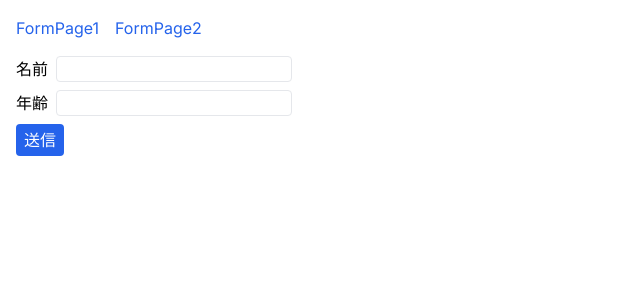
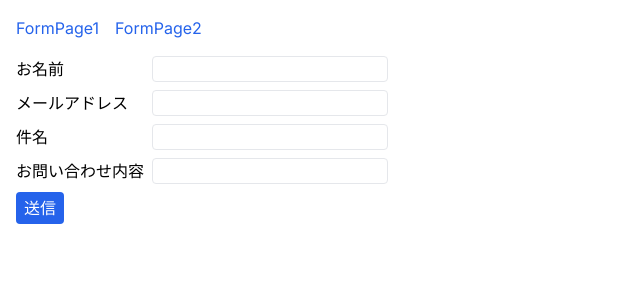
Before and after one commit to tukky-14/nextjs-forms, a Next.js app: page /form-page-2 in a window 1280 px wide. Shown: the top 300 px of the page, without its empty margins (0-640 px from the left). Built offline with nearby package versions, Linux system fonts and the light colour scheme.

Commit message:
FormPage2の内容を更新

```diff
--- a/src/app/form-page-2/page.tsx
+++ b/src/app/form-page-2/page.tsx
@@ -23,18 +23,34 @@ const FormPage2: React.FC = () => {
     return (
         <form className="p-4" onSubmit={handleSubmit(onSubmit)}>
             <FormInput
-                label="名前"
+                label="お名前"
                 id="name"
                 register={register('name')}
                 trigger={trigger}
                 error={errors.name?.message}
             />
             <FormInput
-                label="年齢"
-                id="age"
-                register={register('age')}
+                label="メールアドレス"
+                id="email"
+                type="email"
+                register={register('email')}
                 trigger={trigger}
-                error={errors.age?.message}
+                error={errors.email?.message}
+            />
+            <FormInput
+                label="件名"
+                id="subject"
+                register={register('subject')}
+                trigger={trigger}
+                error={errors.subject?.message}
+            />
+            <FormInput
+                label="お問い合わせ内容"
+                id="message"
+                type="textarea"
+                register={register('message')}
+                trigger={trigger}
+                error={errors.message?.message}
             />
             <SendButton />
         </form>
--- a/src/components/form-input.tsx
+++ b/src/components/form-input.tsx
@@ -4,16 +4,20 @@ import { UseFormRegisterReturn, UseFormTrigger } from 'react-hook-form';
 type FormInputProps = {
     label: string;
     id: string;
+    type?: string;
     register: UseFormRegisterReturn;
     trigger: UseFormTrigger<any>;
     error?: string;
 };
 
-const FormInput: React.FC<FormInputProps> = ({ label, id, register, trigger, error }) => (
+const FormInput: React.FC<FormInputProps> = ({ label, id, type, register, trigger, error }) => (
     <div className="mb-2">
-        <label htmlFor={id}>{label}</label>
+        <label className="inline-block w-32" htmlFor={id}>
+            {label}
+        </label>
         <input
             className="ml-2 inline-block rounded border"
+            type={type}
             id={id}
             {...register}
             onBlur={() => trigger(id)}
--- a/src/libs/validation.ts
+++ b/src/libs/validation.ts
@@ -5,5 +5,20 @@ export const schema = z.object({
         .string()
         .min(1, { message: '必須入力です。' })
         .max(10, { message: '名前は10文字以内でご入力ください。' }),
-    age: z.string().min(1, { message: '必須入力です。' }),
+    age: z
+        .string()
+        .min(1, { message: '必須入力です。' })
+        .max(3, { message: '年齢は3桁以内でご入力ください。' }),
+    email: z
+        .string()
+        .min(1, { message: '必須入力です。' })
+        .email({ message: 'メールアドレスの形式で入力してください。' }),
+    subject: z
+        .string()
+        .min(1, { message: '必須入力です。' })
+        .max(20, { message: '件名は20文字以内でご入力ください。' }),
+    message: z
+        .string()
+        .min(1, { message: '必須入力です。' })
+        .max(100, { message: 'お問い合わせ内容は100文字以内でご入力ください。' }),
 });
--- a/src/types/form-input.ts
+++ b/src/types/form-input.ts
@@ -1,4 +1,7 @@
 export type FormPageData = {
     name: string;
     age: number;
+    email: string;
+    subject: string;
+    message: string;
 };
```
